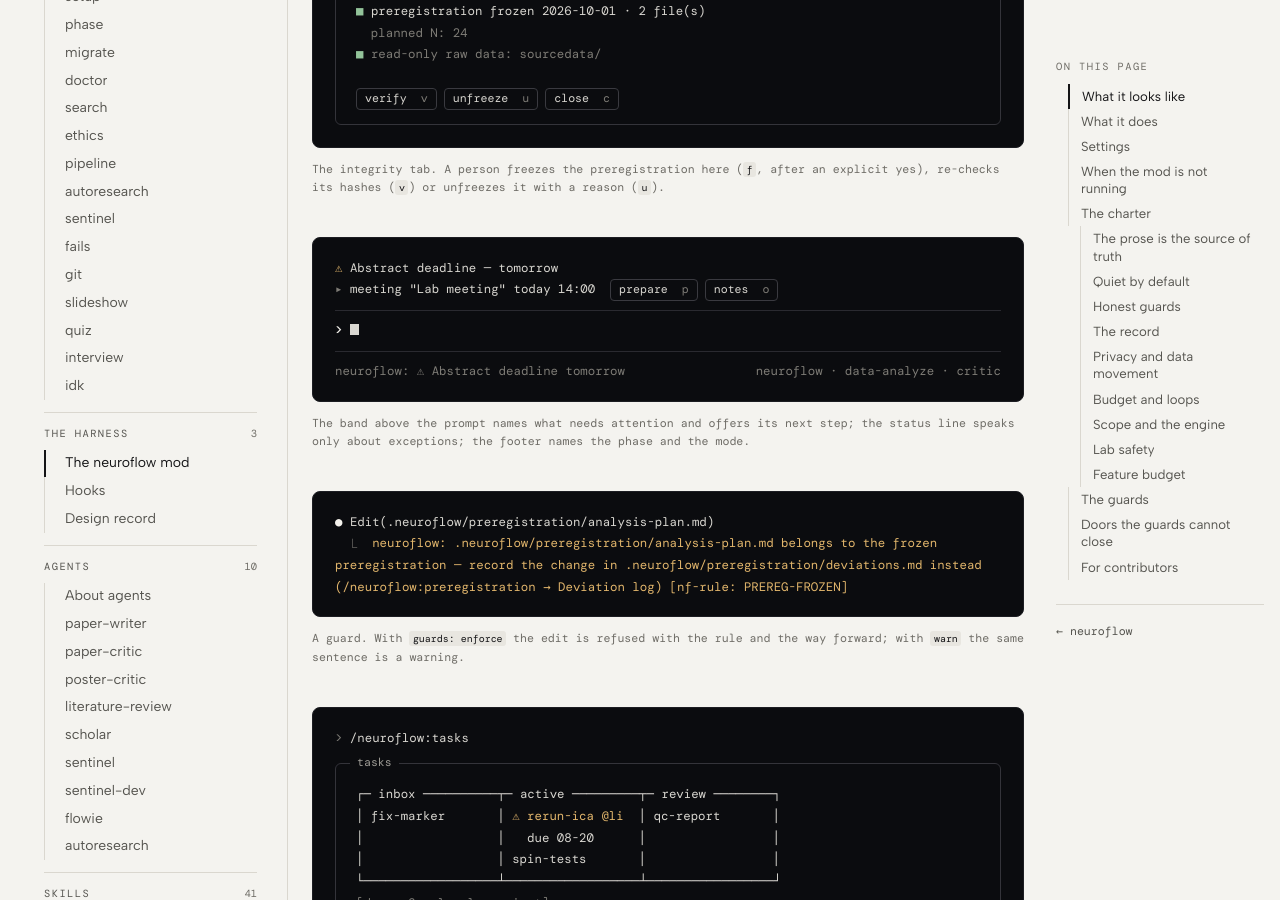
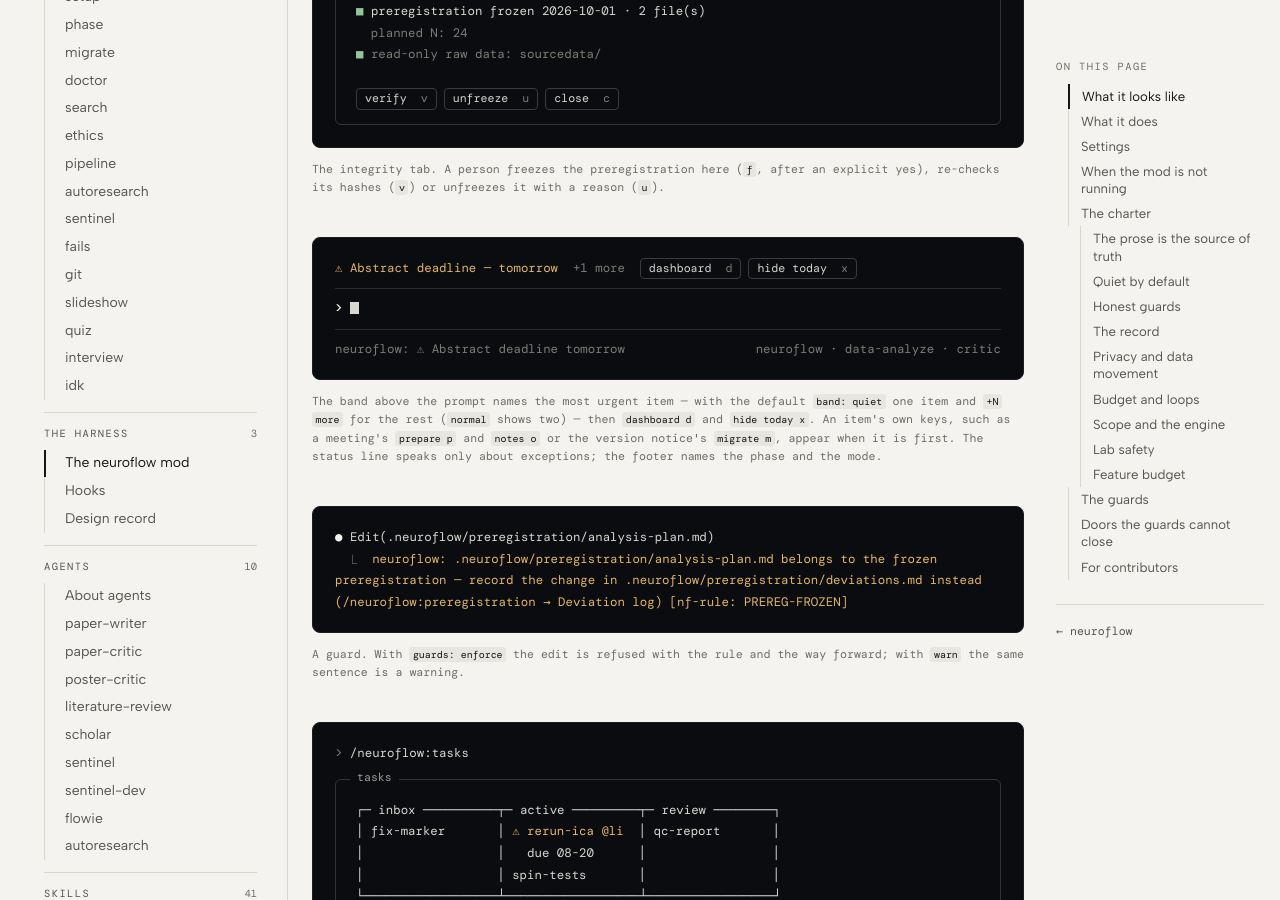
Before and after one commit to stanislavjiricek/neuroflow, an MkDocs documentation site: the page built from docs/concepts/mods.md, in a window 1280 px wide and 900 px high, scrolled down 1314 px. Built offline with MkDocs 1.6.1 and Material for MkDocs 9.7.7, drawn with Linux system fonts in a browser that asks for light colours; some web fonts are replaced; comment, search, counter and statistics services are not loaded; some of the changed text lies outside the part shown.

Commit message:
fix(docs): mod page matches the guards and the band the mod draws
- Charter rule 11 said the model's edits to integrity markers are denied, but
  INTEGRITY-MARKER is an `ask` guard: the prose lets the model write
  `set_by: person` after the person's confirmation in the same turn, and with
  runtime on and guards enforce the mod asks first (denying only in a
  headless run); otherwise it warns.
- The band figure is redrawn from views.tsx: the first item only in the
  default quiet band, "+N more", then `dashboard d` and `hide today x`; an
  item's own keys appear when it is first.
- PARTICIPANT-ROUTE is off when project_config.md says
  `ethics: not-applicable` (participantRoute() allows every read then).

Co-Authored-By: Claude Opus 5.5 <noreply@anthropic.com>

```diff
--- a/docs/concepts/mods.md
+++ b/docs/concepts/mods.md
@@ -48,11 +48,10 @@ Current: data-analyze — analysis
 </figure>
 
 <figure class="nf-shot">
-<div class="nf-term"><span class="warn">⚠</span> Abstract deadline — tomorrow
-<span class="dim">▸</span> meeting "Lab meeting" today 14:00  <span class="nf-key">prepare <i>p</i></span><span class="nf-key">notes <i>o</i></span>
+<div class="nf-term"><span class="warn">⚠ Abstract deadline — tomorrow</span>  <span class="dim">+1 more</span>  <span class="nf-key">dashboard <i>d</i></span><span class="nf-key">hide today <i>x</i></span>
 <span class="nf-rule"></span><span class="b">&gt;</span> <span class="nf-caret"></span>
 <span class="nf-rule"></span><span class="dim">neuroflow: ⚠ Abstract deadline tomorrow</span><span class="nf-right dim">neuroflow · data-analyze · critic</span></div>
-<figcaption>The band above the prompt names what needs attention and offers its next step; the status line speaks only about exceptions; the footer names the phase and the mode.</figcaption>
+<figcaption>The band above the prompt names the most urgent item — with the default <code>band: quiet</code> one item and <code>+N more</code> for the rest (<code>normal</code> shows two) — then <code>dashboard d</code> and <code>hide today x</code>. An item's own keys, such as a meeting's <code>prepare p</code> and <code>notes o</code> or the version notice's <code>migrate m</code>, appear when it is first. The status line speaks only about exceptions; the footer names the phase and the mode.</figcaption>
 </figure>
 
 <figure class="nf-shot">
@@ -167,7 +166,10 @@ promise in a research setting.
 10. **A ladder, not a wall.** Observe, warn, ask, and only then deny — reserved for irreversible breaks: frozen
     preregistrations, raw data, secrets, consent. Model judgement never decides enforcement.
 11. **Integrity markers are set by a person.** "Preregistration frozen" or "ethics approved" counts only when a person
-    pressed the button or confirmed in the turn (`set_by: person`); the model's edits to those markers are denied.
+    pressed the button or confirmed in the turn (`set_by: person`). The model writes `set_by: person` only after the
+    person's explicit confirmation in that turn. With `runtime: on` and `guards: enforce` the mod also asks before such a
+    write and lets it through only on "Allow — I confirm this myself" (in a headless run, where nobody can answer, it
+    denies); otherwise it warns.
 12. **Badges name the test.** "DOI resolves", not "citation verified"; "hash matches", not "no drift".
 13. **Records state their blind spots.** The mod sees only Claude Code sessions in which it loaded. Generated records say
     what window they observed and what they cannot see (work done in other tools or by hand).
@@ -235,7 +237,7 @@ done. A guard that would ask denies instead in a headless run, where nobody is t
 |---|---|---|
 | `PREREG-FROZEN` | Writes to the files of a preregistration a person froze; changes to earlier entries of `deviations.md` while it is frozen (new entries are appended) | deny |
 | `RAW-READONLY` | Changing, moving or deleting an existing file under `raw_roots` (`sourcedata/` while unset); new recordings may be added | deny |
-| `PARTICIPANT-ROUTE` | The model reading participant data (recordings, `participants.tsv` rows) when `ai_processing` is `none`, missing, or not set by a person; sidecar JSON and a table's header row are fine | deny — a warning when the project has no ethics record yet |
+| `PARTICIPANT-ROUTE` | The model reading participant data (recordings, `participants.tsv` rows) when `ai_processing` is `none`, missing, or not set by a person; sidecar JSON and a table's header row are fine. Off when `project_config.md` says `ethics: not-applicable` (a project with no participant data to protect) | deny — a warning when the project has no ethics record yet |
 | `GIT-NO-SECRETS` | `git clean -x`, staging local-only files, `git add -A` while `.gitignore` lacks the local-only lines; commands that throw work away (`reset --hard`, force push) | deny — ask for discards |
 | `GIT-ALIAS-SCOPE` | A git verb beyond the endpoint of the running `/git` alias | deny |
 | `INTEGRITY-MARKER` | The model writing `set_by: person` into an ethics or preregistration status file | ask |
```
